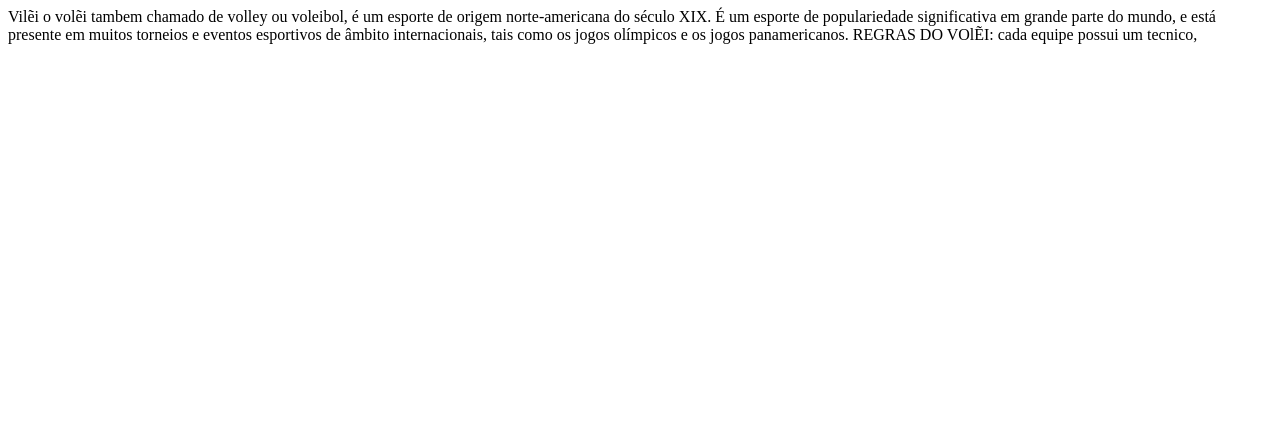
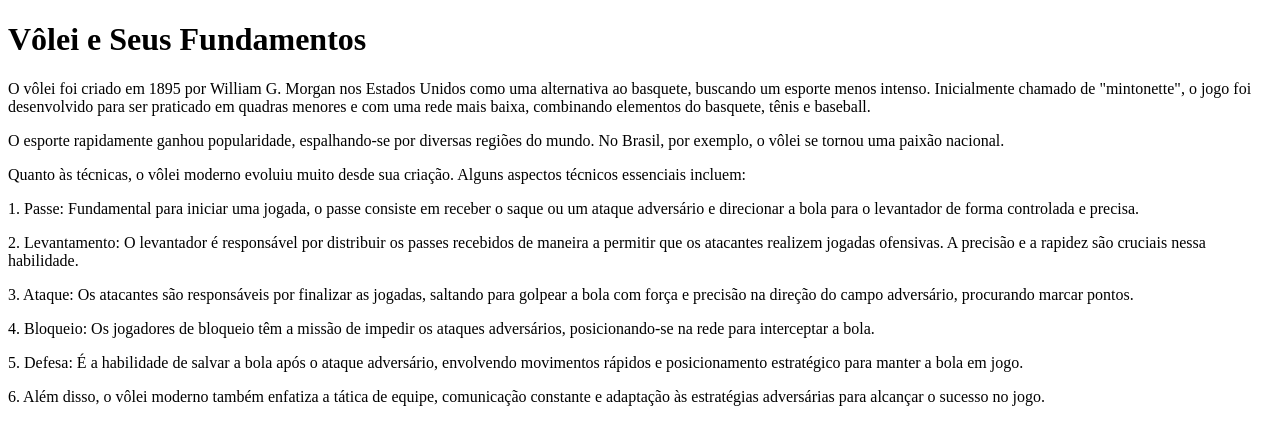
Before and after one commit to Biancavitora/bianca_projeto, a plain HTML site: page index.html in a window 1280 px wide. Drawn offline with Linux system fonts and the light colour scheme.

Commit message:
Update index.html

```diff
--- a/index.html
+++ b/index.html
@@ -1,4 +1,31 @@
-Vilẽi
-o volẽi tambem chamado de volley ou voleibol, é um esporte de origem norte-americana do século XIX. É um esporte de populariedade significativa em grande parte
-do mundo, e está presente em muitos torneios e eventos esportivos de âmbito internacionais, tais como os jogos olímpicos e os jogos panamericanos.
- REGRAS DO VOlẼI: cada equipe possui um tecnico,
+<!DOCTYPE html>
+<html lang="pt-br">
+<head>
+    <meta charset="UTF-8">
+    <meta name="viewport" content="width=device-width, initial-scale=1.0">
+    <title>Vôlei e Seus Fundamentos</title>
+    <link rel="stylesheet" href="style.css">
+</head>
+<body>
+    <h1>Vôlei e Seus Fundamentos</h1>
+
+<p>O vôlei foi criado em 1895 por William G. Morgan nos Estados Unidos como uma alternativa ao basquete, buscando um esporte menos intenso. Inicialmente chamado de "mintonette", o jogo foi desenvolvido para ser praticado em quadras menores e com uma rede mais baixa, combinando elementos do basquete, tênis e baseball.</p>
+
+<p>O esporte rapidamente ganhou popularidade, espalhando-se por diversas regiões do mundo. No Brasil, por exemplo, o vôlei se tornou uma paixão nacional.</p>
+
+<p>Quanto às técnicas, o vôlei moderno evoluiu muito desde sua criação. Alguns aspectos técnicos essenciais incluem:</p>
+
+<p>1. Passe: Fundamental para iniciar uma jogada, o passe consiste em receber o saque ou um ataque adversário e direcionar a bola para o levantador de forma controlada e precisa.</p>
+
+<p>2. Levantamento: O levantador é responsável por distribuir os passes recebidos de maneira a permitir que os atacantes realizem jogadas ofensivas. A precisão e a rapidez são cruciais nessa habilidade.</p>
+
+<p>3. Ataque: Os atacantes são responsáveis por finalizar as jogadas, saltando para golpear a bola com força e precisão na direção do campo adversário, procurando marcar pontos.</p>
+
+<p>4. Bloqueio: Os jogadores de bloqueio têm a missão de impedir os ataques adversários, posicionando-se na rede para interceptar a bola.</p>
+
+<p>5. Defesa: É a habilidade de salvar a bola após o ataque adversário, envolvendo movimentos rápidos e posicionamento estratégico para manter a bola em jogo.</p>
+
+<p>6. Além disso, o vôlei moderno também enfatiza a tática de equipe, comunicação constante e adaptação às estratégias adversárias para alcançar o sucesso no jogo.</p>
+
+</body>
+</html>
```
